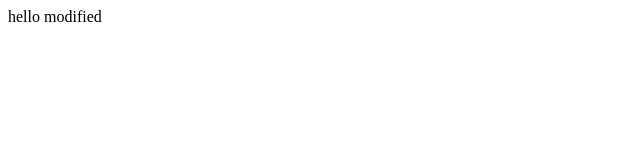
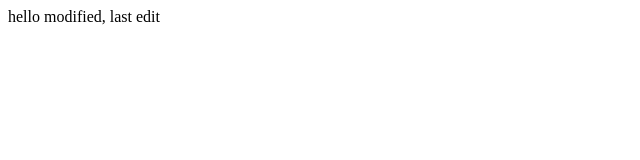
Before and after one commit to mann1105/sample, a plain HTML site: page index.html in a window 1280 px wide. Shown: the full height of the page, 0-640 px from the left. Drawn offline with Linux system fonts and the light colour scheme.

Commit message:
last edit

```diff
--- a/index.html
+++ b/index.html
@@ -1,5 +1,5 @@
 <html>
     <body>
-        hello modified
+        hello modified, last edit
     </body>
 </html>
```
